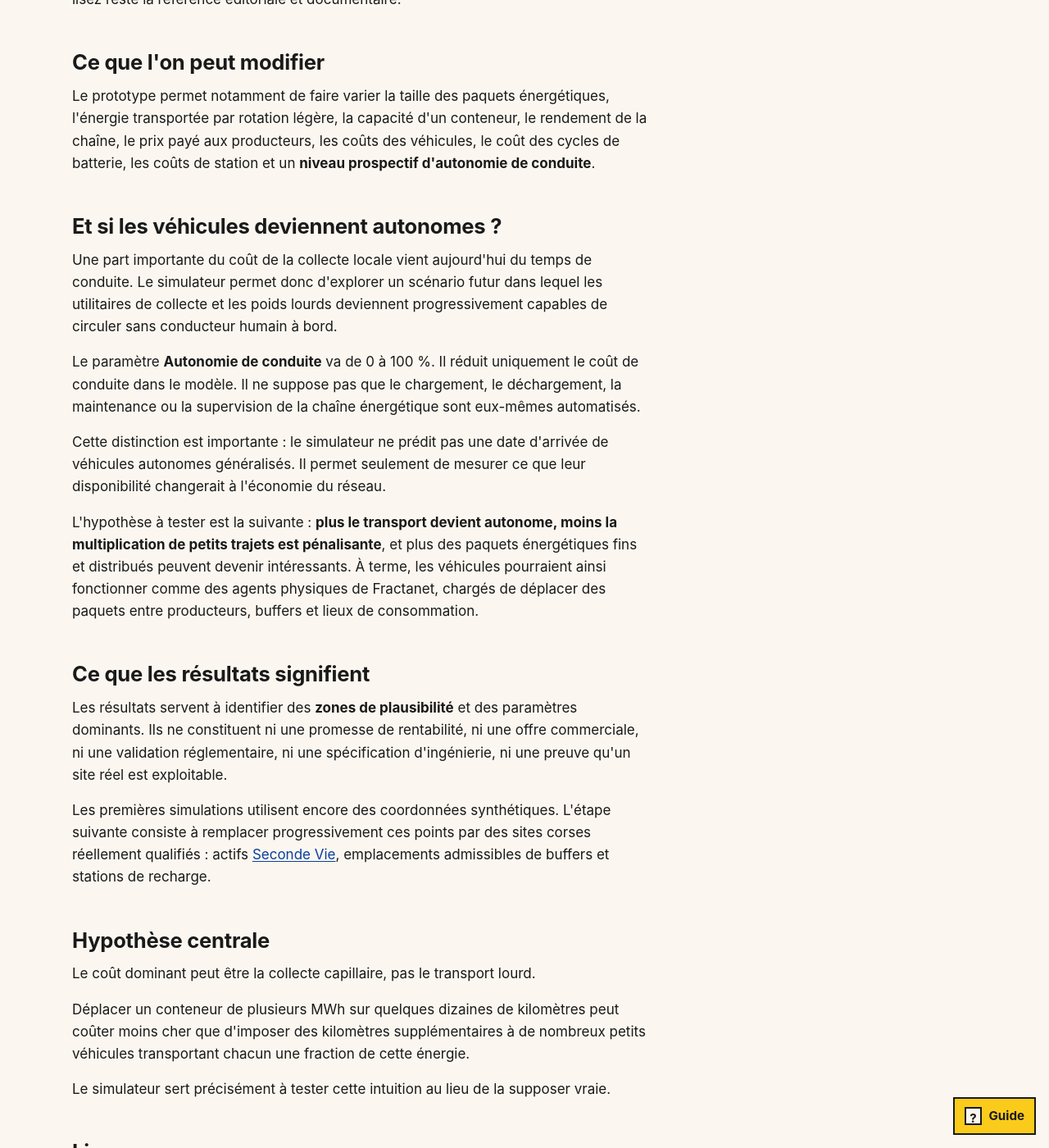
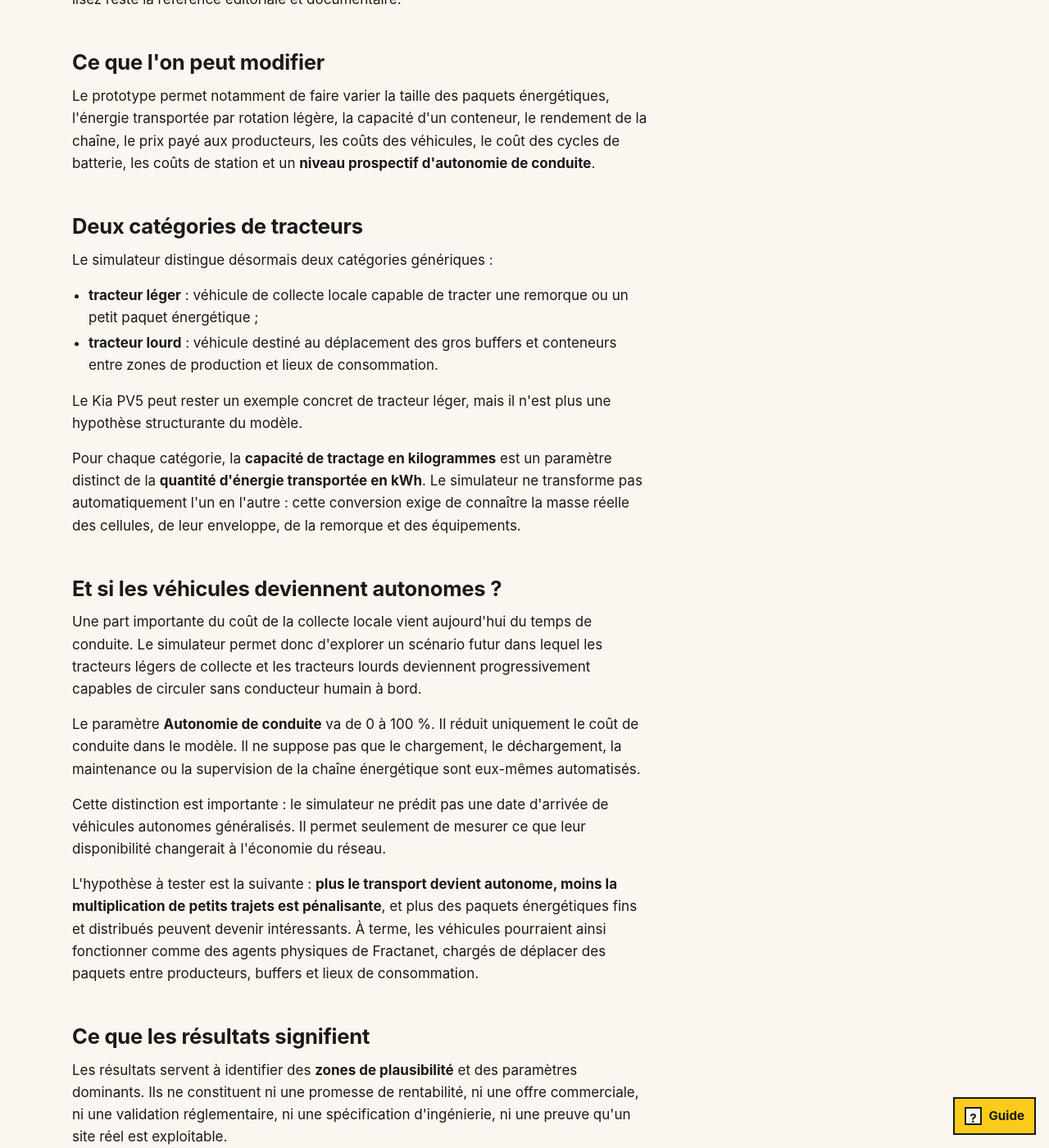
Before and after one commit to JeanHuguesRobert/FractaVolta, a Jekyll site: the page built from docs/fr/simulateur.md, in a window 1280 px wide and 1400 px high, scrolled down 818 px. Shown: the whole window at 82% size. Built offline with Jekyll 4.4.1, drawn with Linux system fonts in a browser that asks for light colours; nearby versions of some CDN libraries.

Commit message:
Document generic light and heavy tractor classes

```diff
--- a/docs/fr/simulateur.md
+++ b/docs/fr/simulateur.md
@@ -24,9 +24,20 @@ L'application interactive est servie depuis l'infrastructure FractaVolta. La pag
 
 Le prototype permet notamment de faire varier la taille des paquets énergétiques, l'énergie transportée par rotation légère, la capacité d'un conteneur, le rendement de la chaîne, le prix payé aux producteurs, les coûts des véhicules, le coût des cycles de batterie, les coûts de station et un **niveau prospectif d'autonomie de conduite**.
 
+## Deux catégories de tracteurs
+
+Le simulateur distingue désormais deux catégories génériques :
+
+- **tracteur léger** : véhicule de collecte locale capable de tracter une remorque ou un petit paquet énergétique ;
+- **tracteur lourd** : véhicule destiné au déplacement des gros buffers et conteneurs entre zones de production et lieux de consommation.
+
+Le Kia PV5 peut rester un exemple concret de tracteur léger, mais il n'est plus une hypothèse structurante du modèle.
+
+Pour chaque catégorie, la **capacité de tractage en kilogrammes** est un paramètre distinct de la **quantité d'énergie transportée en kWh**. Le simulateur ne transforme pas automatiquement l'un en l'autre : cette conversion exige de connaître la masse réelle des cellules, de leur enveloppe, de la remorque et des équipements.
+
 ## Et si les véhicules deviennent autonomes ?
 
-Une part importante du coût de la collecte locale vient aujourd'hui du temps de conduite. Le simulateur permet donc d'explorer un scénario futur dans lequel les utilitaires de collecte et les poids lourds deviennent progressivement capables de circuler sans conducteur humain à bord.
+Une part importante du coût de la collecte locale vient aujourd'hui du temps de conduite. Le simulateur permet donc d'explorer un scénario futur dans lequel les tracteurs légers de collecte et les tracteurs lourds deviennent progressivement capables de circuler sans conducteur humain à bord.
 
 Le paramètre **Autonomie de conduite** va de 0 à 100 %. Il réduit uniquement le coût de conduite dans le modèle. Il ne suppose pas que le chargement, le déchargement, la maintenance ou la supervision de la chaîne énergétique sont eux-mêmes automatisés.
 
```
Also changed, not shown: other parts of docs/fr/simulateur.md (+1 -1 lines).
